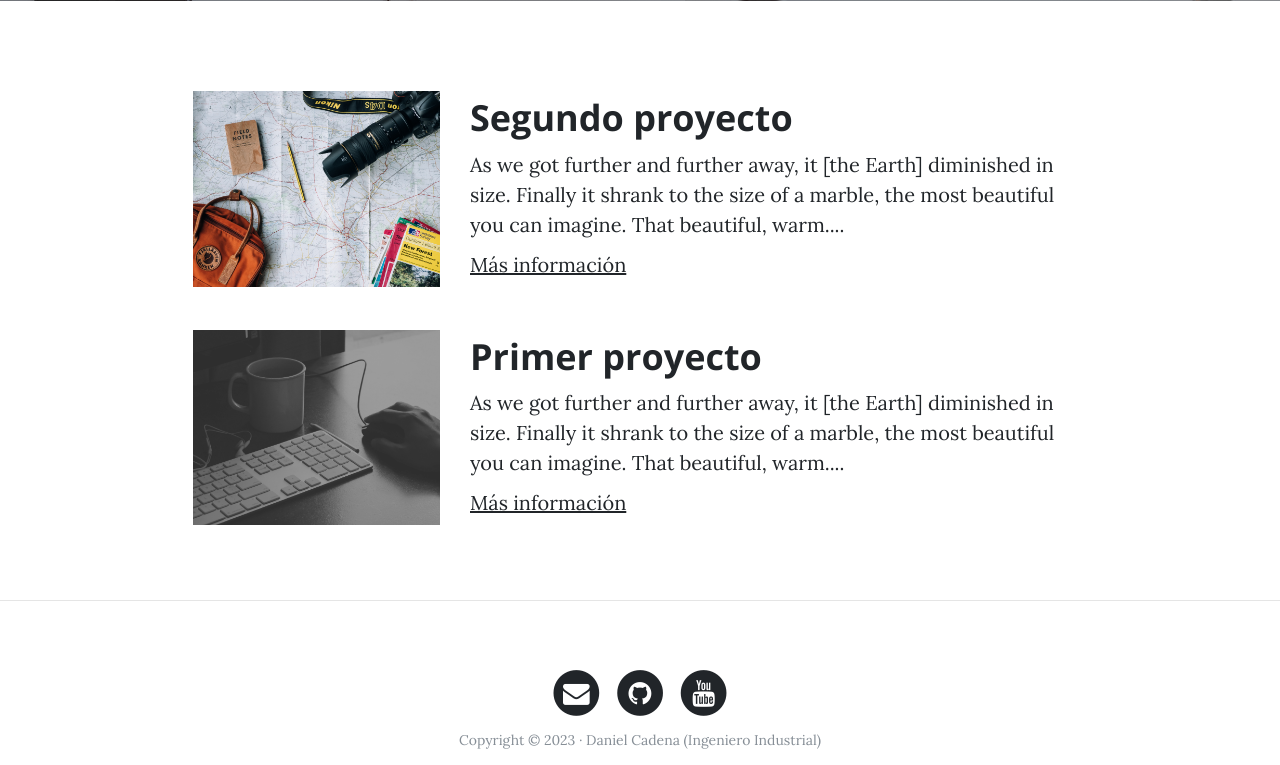
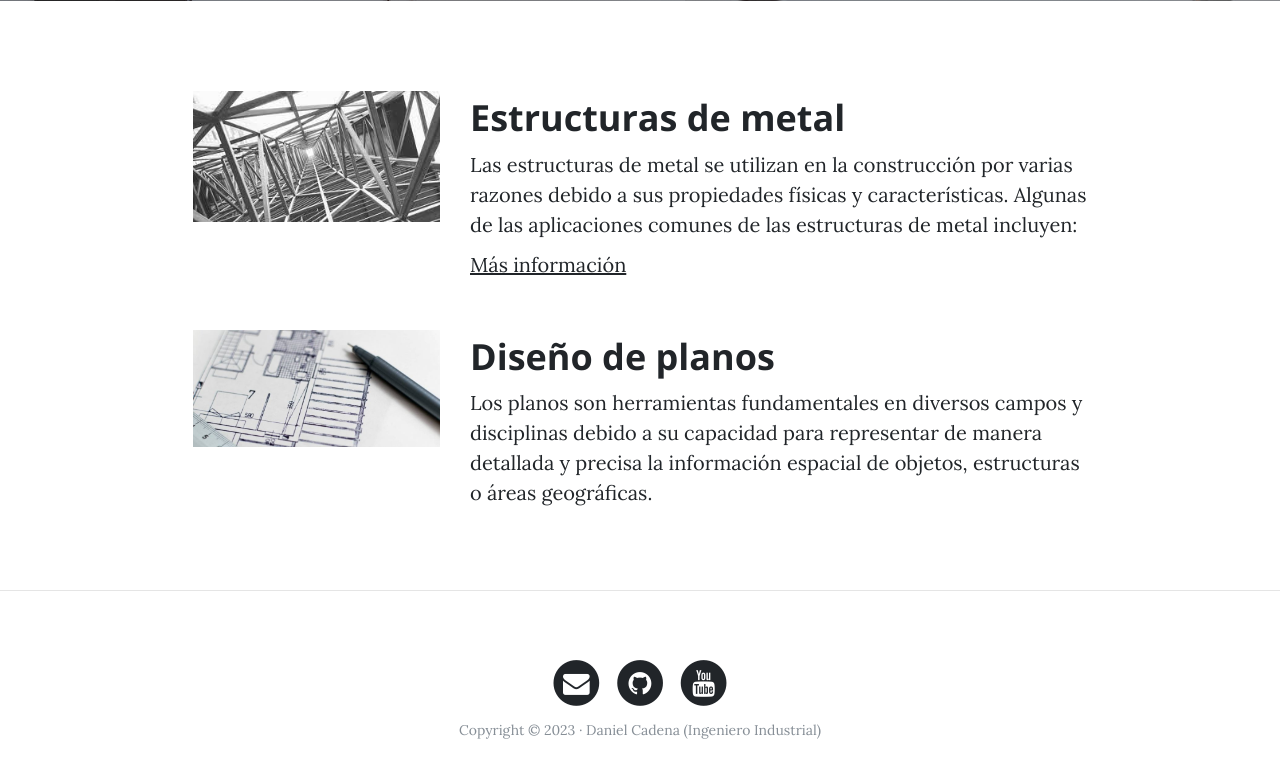
Before and after one commit to Jescad29/webpersonal, a Django app: page /portfolio/ in a window 1280 px wide. Shown: the part 531-1296 px from the top of the page. After the commit the page ends 1270 px from the top, so only its background shows below. Run offline with Django 4.2, Linux system fonts and the light colour scheme; data comes from the database, SQL or seed files in the repository; both versions use the stored data as it was after the commit; some libraries are stand-ins or nearby versions.

Commit message:
Diseño tentativo

```diff
--- a/portfolio/models.py
+++ b/portfolio/models.py
@@ -11,6 +11,7 @@ class Project(models.Model):
         auto_now_add=True, verbose_name='Fecha de creación')
     updated = models.DateTimeField(
         auto_now=True, verbose_name='Fecha de edición')
+    link = models.URLField(verbose_name="Dirección Web", null=True, blank=True)
 
     class Meta:
         verbose_name = 'proyecto'
--- a/portfolio/templates/portfolio/portfolio.html
+++ b/portfolio/templates/portfolio/portfolio.html
@@ -10,29 +10,21 @@
 {% endblock %}
 
 {% block content%}
+    {% for project in projects %}
         <div class="container">
             <!-- Proyecto -->
             <div class="row project">
                 <div class="col-lg-3 col-md-4 offset-lg-1">
-            <img class="img-fluid" src="{% static 'core/img/about-bg.jpg' %}" alt="">
+                    <img class="img-fluid" src="{{project.image.url}}" alt="">
                 </div>
             <div class="col-lg-7 col-md-8">
-            <h2 class="section-heading title">Segundo proyecto</h2>
-        <p>As we got further and further away, it [the Earth] diminished in size. Finally it shrank to the size of a marble, the most beautiful you can imagine. That beautiful, warm....</p>
-        <p><a href="http://google.com">Más información</a></p>
-        </div>
-    </div>
-    <!-- Proyecto -->
-    <div class="row project">
-        <div class="col-lg-3 col-md-4 offset-lg-1">
-            <img class="img-fluid" src="{% static 'core/img/home-bg.jpg' %}" alt="">
-        </div>
-    <div class="col-lg-7 col-md-8">
-            <h2 class="section-heading title">Primer proyecto</h2>
-        <p>As we got further and further away, it [the Earth] diminished in size. Finally it shrank to the size of a marble, the most beautiful you can imagine. That beautiful, warm....</p>
-        <p><a href="http://google.com">Más información</a></p>
+                    <h2 class="section-heading title">{{project.title}}</h2>
+                <p>{{project.description}}</p>
+                {% if project.link %}
+                    <p><a href="{{project.link}}">Más información</a></p>
+                {% endif %}
                 </div>
             </div>
         </div>
-
+    {% endfor %}
 {% endblock %}
--- a/portfolio/views.py
+++ b/portfolio/views.py
@@ -4,5 +4,6 @@ from .models import Project
 
 
 def portfolio(request):
+    # pylint: disable=no-member
     projects = Project.objects.all()
     return render(request, "portfolio/portfolio.html", {'projects': projects})
```
Also changed, not shown: core/static/core/img/avatar.jpg, db.sqlite3, media/projects/estructuras.jpeg (added), portfolio/migrations/0002_alter_project_options_project_link_and_more.py (added), portfolio/migrations/0003_alter_project_link.py (added). Lines whose indentation alone changed are shown as unchanged.
